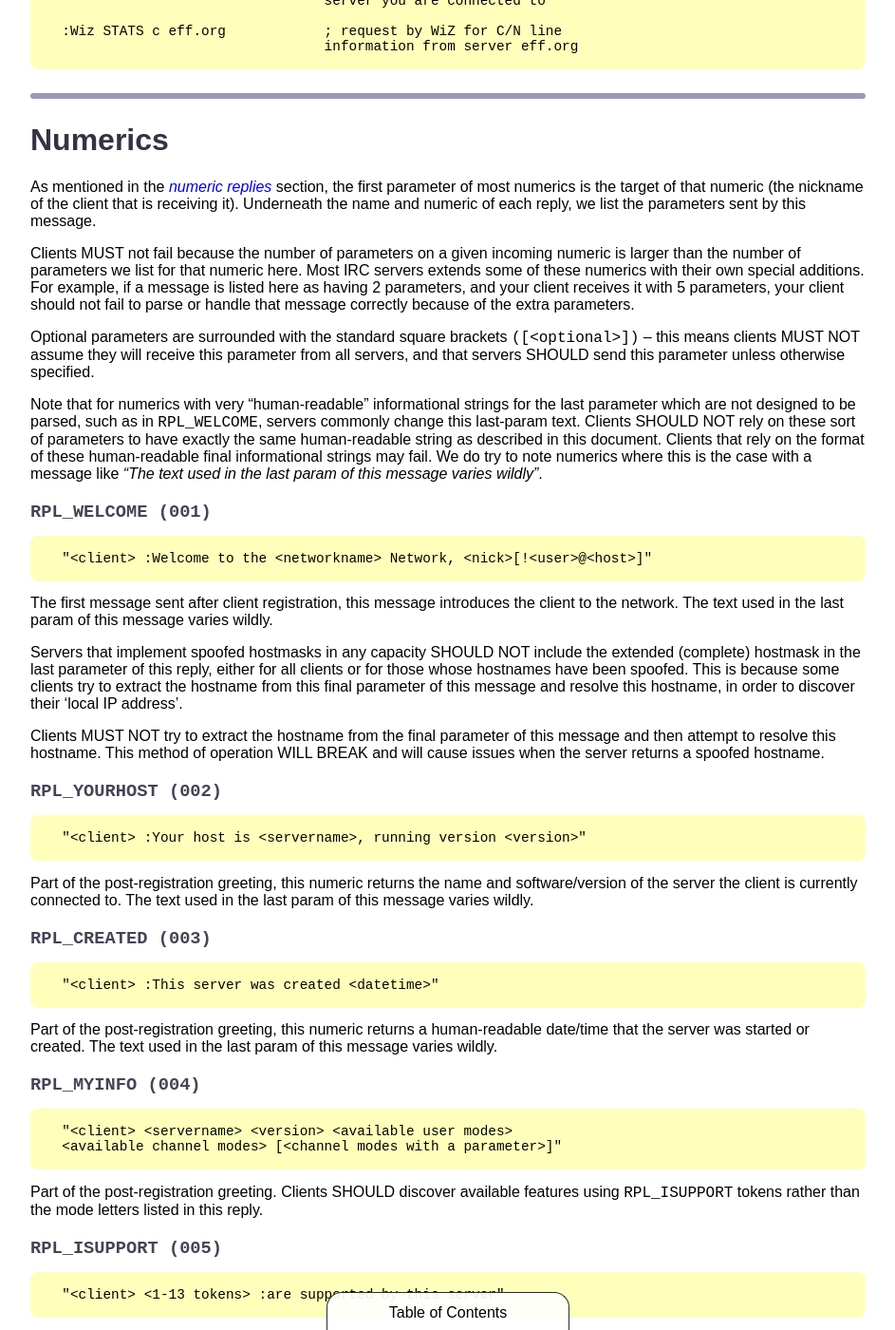
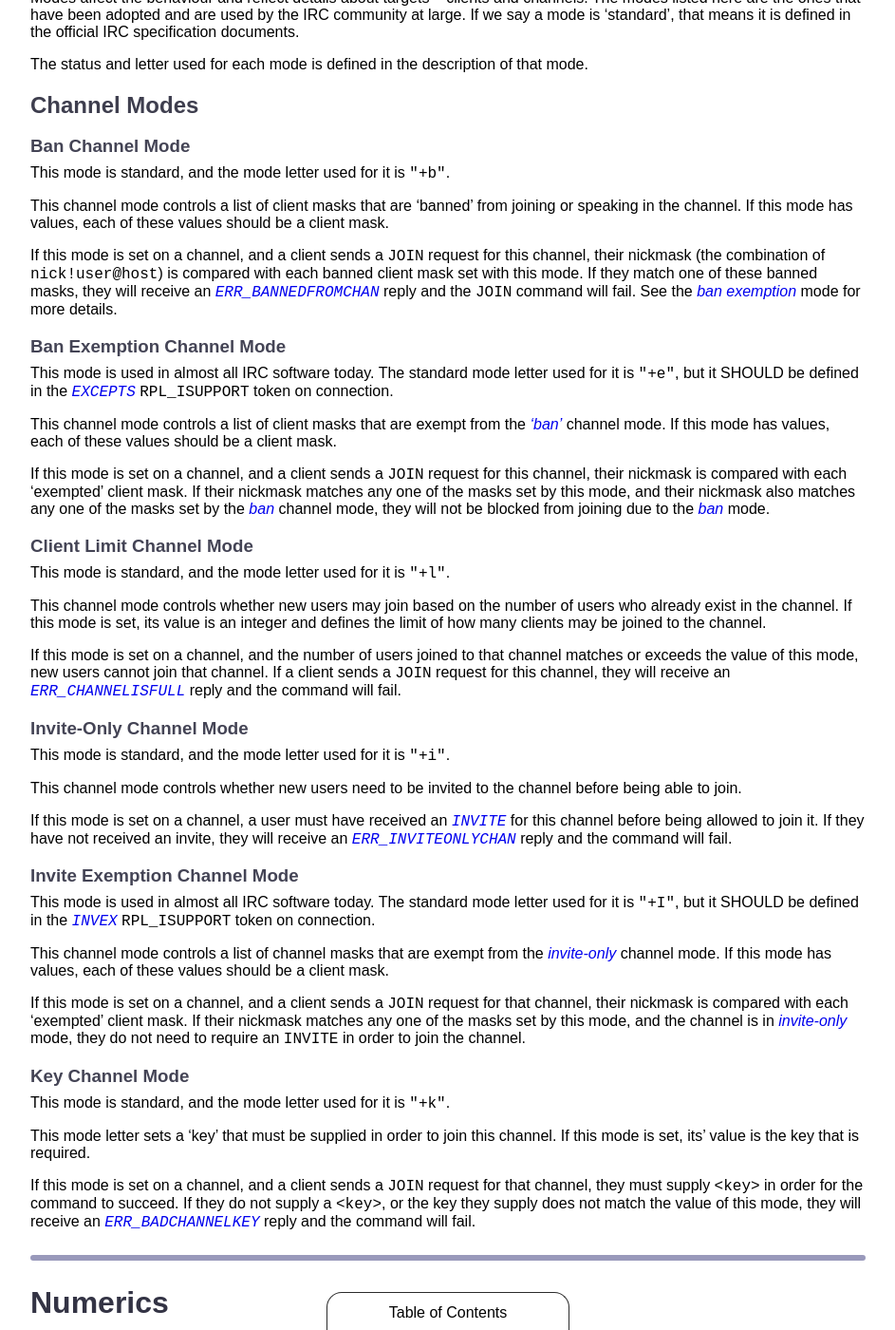
Before and after one commit to ircdocs/modern-irc, a Jekyll site: the page built from index.md, in a window 1280 px wide and 1400 px high, scrolled down 18092 px. Shown: the whole window at 95% size, without its empty margins (168-1111 px from the left). Built offline with Jekyll 4.4.1, drawn with Linux system fonts in a browser that asks for light colours; some of the changed text lies outside the part shown.

Commit message:
Split JOIN command into JOIN and Channel Modes sections

```diff
--- a/index.md
+++ b/index.md
@@ -618,19 +618,13 @@ While a client is joined to a channel, they receive all relevant information abo
 
 If a client's `JOIN` command to the server is successful, they receive a `JOIN` message from the server with their client as the message `<source>` and the channel they have joined as the first parameter of the message. After this, they are sent the channel's topic (with [`RPL_TOPIC`](#rpltopic-332) or [`RPL_NOTOPIC`](#rplnotopic-331)) and a list of users currently joined to the channel (with [`RPL_NAMREPLY`](#rplnamreply-353)). This `RPL_NAMREPLY` message sent by the server MUST include the requesting client that has just joined the channel.
 
-If a client sends a `JOIN` request for a channel, and the channel requires a [key](#key-channel-mode), the key given in the `JOIN` request MUST match the key currently set on the channel. If it does not match, or the user does not supply a key on a channel which requires one, the client will receive an [`ERR_BADCHANNELKEY`](#errbadchannelkey-475) reply and the command will fail.
+The [key](#key-channel-mode), [client limit](#client-limit-channel-mode) , [ban](#ban-channel-mode) - [exemption](#ban-exemption-channel-mode), [invite-only](#invite-only-channel-mode) - [exemption](#invite-exemption-channel-mode), and other (depending on server software) channel modes affect whether or not a given client may join a channel. More information on each of these modes and how they affect the `JOIN` command is available in their respective sections.
 
 Servers MAY restrict the number of channels a client may be joined to at one time. This limit SHOULD be defined in the [`CHANLIMIT`](#chanlimit-token) [`RPL_ISUPPORT`](#rplisupport-010) token. If the client cannot join this channel because they would be over their limit, they will receive an [`ERR_TOOMANYCHANNELS`](#errtoomanychannels-405) reply and the command will fail.
 
-If a client sends a `JOIN` request for a channel, and the client's mask matches a mask in the channel's list of banned client masks ([channel mode `+b`](#ban-channel-mode)), the client will receive an [`ERR_BANNEDFROMCHAN`](#errbannedfromchan-474) reply and the command will fail. However, if they match a mask in the channel's list of ban-exempt client masks ([typically channel mode `+e`](#ban-exemption-channel-mode)), the user will instead proceed normally without any interruption.
-
-If a client sends a `JOIN` request for a channel, and the channel has a [client limit](#limit-channel-mode) set, if the client cannot join due to the limit set on this channel they will receive an [`ERR_CHANNELISFULL`](#errchannelisfull-471) reply and the command will fail.
-
-If a client sends a `JOIN` request for a channel, and the channel has [`invite-only`](#invite-only-channel-mode) mode set, they must have either been invited to the channel by another user or their mask must match an entry in the channel's [invite exemption](#invite-exemption-channel-mode) list in order to join. If they cannot join the channel due to this, they will receive an [`ERR_INVITEONLYCHAN`](#errinviteonlychan-473) reply and the command will fail.
-
 Note that this command also accepts the special argument of `("0", 0x30)` instead of any of the usual parameters, which requests that the sending client leave all channels they are currently connected to. The server will process this command as though the client had sent a [`PART`](#part-command) command for each channel they are a member of.
 
-This message may be sent from a server to a client to notify the client that someone has joined a channel. In this case, the message `<source>` will be the client who is joining, and `<channel>` will be the channel which that client has joined. Servers SHOULD NOT send multiple channels in this message to clients.
+This message may be sent from a server to a client to notify the client that someone has joined a channel. In this case, the message `<source>` will be the client who is joining, and `<channel>` will be the channel which that client has joined. Servers SHOULD NOT send multiple channels in this message to clients, and SHOULD distribute these multiple-channel `JOIN` messages as a series of messages with a single channel name on each.
 
 Numeric Replies:
 
@@ -763,6 +757,66 @@ Examples:
 ---
 
 
+# Modes
+
+Modes affect the behaviour and reflect details about targets -- clients and channels. The modes listed here are the ones that have been adopted and are used by the IRC community at large. If we say a mode is 'standard', that means it is defined in the official IRC specification documents.
+
+The status and letter used for each mode is defined in the description of that mode.
+
+
+## Channel Modes
+
+### Ban Channel Mode
+
+This mode is standard, and the mode letter used for it is `"+b"`.
+
+This channel mode controls a list of client masks that are 'banned' from joining or speaking in the channel. If this mode has values, each of these values should be a client mask.
+
+If this mode is set on a channel, and a client sends a `JOIN` request for this channel, their nickmask (the combination of `nick!user@host`) is compared with each banned client mask set with this mode. If they match one of these banned masks, they will receive an [`ERR_BANNEDFROMCHAN`](#errbannedfromchan-474) reply and the `JOIN` command will fail. See the [ban exemption](#ban-exemption-channel-mode) mode for more details.
+
+### Ban Exemption Channel Mode
+
+This mode is used in almost all IRC software today. The standard mode letter used for it is `"+e"`, but it SHOULD be defined in the [`EXCEPTS`](#excepts-token) `RPL_ISUPPORT` token on connection.
+
+This channel mode controls a list of client masks that are exempt from the ['ban'](#ban-channel-mode) channel mode. If this mode has values, each of these values should be a client mask.
+
+If this mode is set on a channel, and a client sends a `JOIN` request for this channel, their nickmask is compared with each 'exempted' client mask. If their nickmask matches any one of the masks set by this mode, and their nickmask also matches any one of the masks set by the [ban](#ban-channel-mode) channel mode, they will not be blocked from joining due to the [ban](#ban-channel-mode) mode.
+
+### Client Limit Channel Mode
+
+This mode is standard, and the mode letter used for it is `"+l"`.
+
+This channel mode controls whether new users may join based on the number of users who already exist in the channel. If this mode is set, its value is an integer and defines the limit of how many clients may be joined to the channel.
+
+If this mode is set on a channel, and the number of users joined to that channel matches or exceeds the value of this mode, new users cannot join that channel. If a client sends a `JOIN` request for this channel, they will receive an [`ERR_CHANNELISFULL`](#errchannelisfull-471) reply and the command will fail.
+
+### Invite-Only Channel Mode
+
+This mode is standard, and the mode letter used for it is `"+i"`.
+
+This channel mode controls whether new users need to be invited to the channel before being able to join.
+
+If this mode is set on a channel, a user must have received an [`INVITE`](#invite-message) for this channel before being allowed to join it. If they have not received an invite, they will receive an [`ERR_INVITEONLYCHAN`](#errinviteonlychan-473) reply and the command will fail.
+
+### Invite Exemption Channel Mode
+
+This mode is used in almost all IRC software today. The standard mode letter used for it is `"+I"`, but it SHOULD be defined in the [`INVEX`](#invex-token) `RPL_ISUPPORT` token on connection.
+
+This channel mode controls a list of channel masks that are exempt from the [invite-only](#invite-only-channel-mode) channel mode. If this mode has values, each of these values should be a client mask.
+
+If this mode is set on a channel, and a client sends a `JOIN` request for that channel, their nickmask is compared with each 'exempted' client mask. If their nickmask matches any one of the masks set by this mode, and the channel is in [invite-only](#invite-only-channel-mode) mode, they do not need to require an `INVITE` in order to join the channel.
+
+### Key Channel Mode
+
+This mode is standard, and the mode letter used for it is `"+k"`.
+
+This mode letter sets a 'key' that must be supplied in order to join this channel. If this mode is set, its' value is the key that is required.
+
+If this mode is set on a channel, and a client sends a `JOIN` request for that channel, they must supply `<key>` in order for the command to succeed. If they do not supply a `<key>`, or the key they supply does not match the value of this mode, they will receive an [`ERR_BADCHANNELKEY`](#errbadchannelkey-475) reply and the command will fail.
+
+
+---
+
 
 # Numerics
 
```
